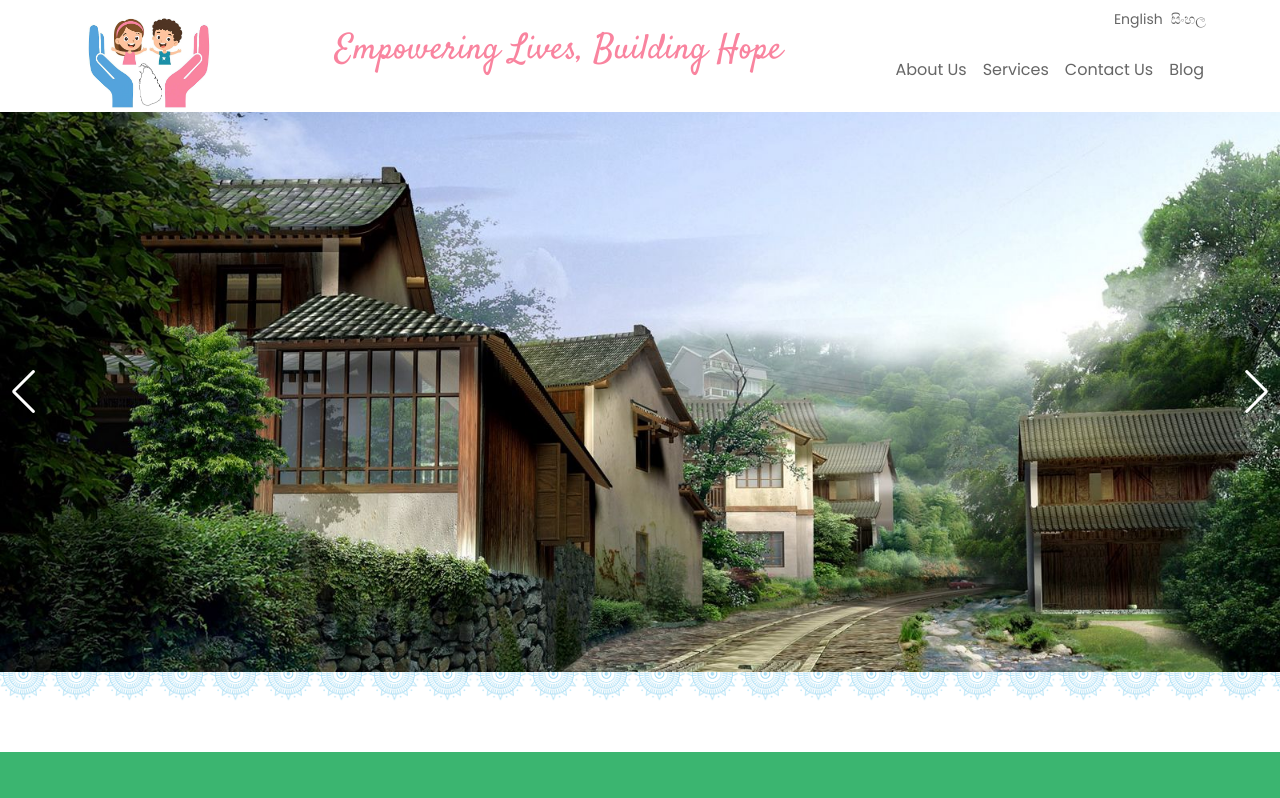
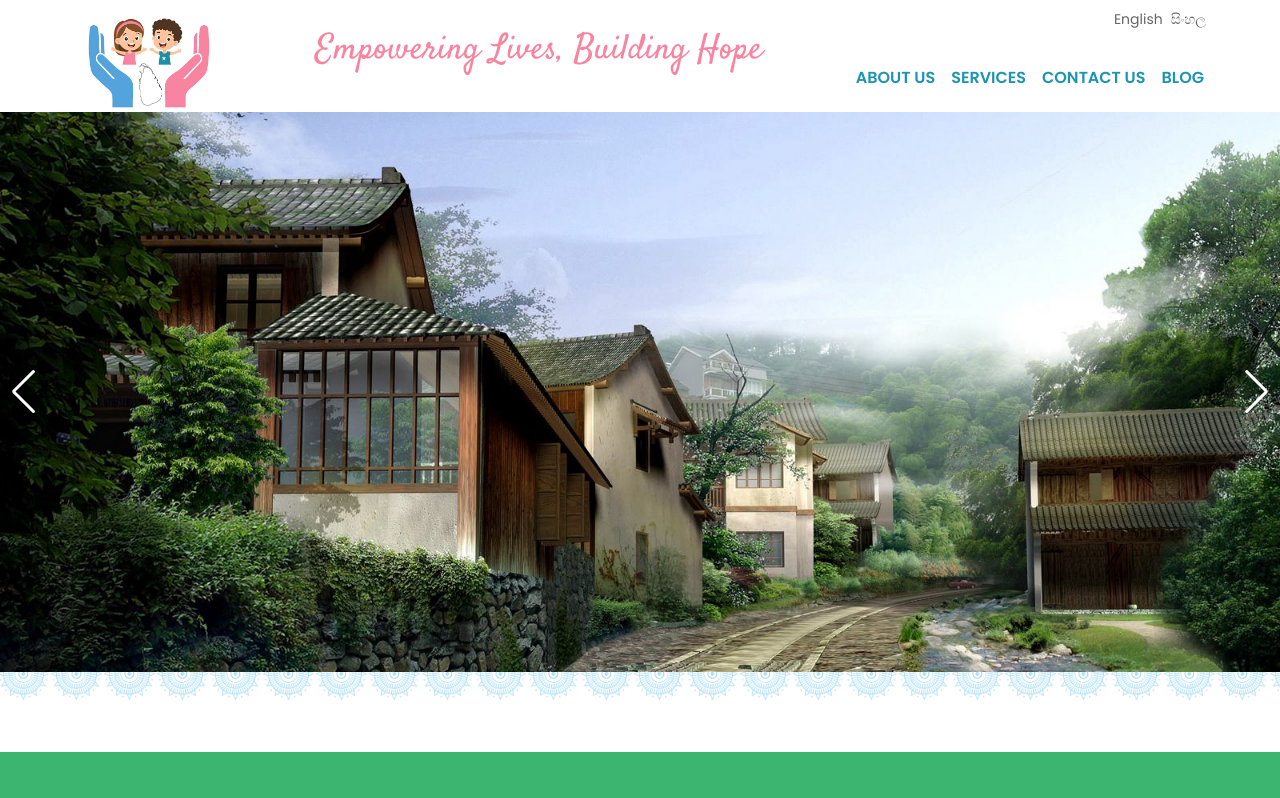
Before and after one commit to yohan86/arfoundataion, a React (Vite) app: page / in a window 1280 px wide. Shown: the top 798 px of the page. Built offline with nearby package versions, Linux system fonts and the light colour scheme.

Commit message:
Menu style changes

```diff
--- a/src/App.css
+++ b/src/App.css
@@ -1,3 +1,7 @@
+
+:root {
+    color-scheme: light !important; /* Tell browser to ignore dark mode */
+}
 .poppins-medium {
     font-family: "Poppins", sans-serif;
     font-weight: 500;
@@ -16,24 +20,19 @@
     font-style: normal;
   }
 
-:root {
-    color-scheme: light !important; /* Tell browser to ignore dark mode */
-}
 .satisfy-regular {
     font-family: "Satisfy", cursive;
     font-weight: 400;
     font-style: normal;
 }
-*{
-    font-family: "Poppins", sans-serif;
-    font-weight: 400;
-    font-style: normal;
 
-}
 body{
     font-size:14px;
     color:#666;
     background:#fff !important;
+    font-family: "Poppins", sans-serif;
+    font-weight: 400;
+    font-style: normal;
 }
 h1,h2{
     font-family:"Poppins", sans-serif;
@@ -56,6 +55,17 @@ h1,h2{
     font-weight: 500;
     font-style: normal;
  }
+ a{
+    color:#1d94b0;
+ }
+.light-text a{
+    color:#ede7e7;
+}
+.light-text a:hover,
+a:hover{
+   color:#f9849f;
+}
+
  .block-wrapper{
     width:100%;
     position:relative;
@@ -80,8 +90,6 @@ h1,h2{
     background-position: -4px -65px;
     background-size: 44px auto;
  }
-
-
  #hero-slider:after{
     content: "";
     display: block;
@@ -90,9 +98,7 @@ h1,h2{
     background-image: url("/images/border-circle-sm.png");
     background-position: -3px -81px;
     background-size: 53px auto;
-
  }
-
 
 /*Vision Mission*/
 .mission-blk{
@@ -116,7 +122,6 @@ h1,h2{
     right: 0;
     bottom:0;
 }
-
 
 /*About*/
 .about-blk h2{
@@ -180,7 +185,6 @@ h1,h2{
         bottom:auto;
     }
 
-
 }
 
 @media (min-width: 1024px) {
--- a/src/components/Contacts.tsx
+++ b/src/components/Contacts.tsx
@@ -3,7 +3,7 @@ import { TfiEmail } from "react-icons/tfi";
 
 const Contacts=()=> {
   return (
-    <div className="mt-5">
+    <div className="mt-4">
         <ul className="flex gap-2 flex-col color-white">
             <li><a  className="flex flex-row" href="#"><LuPhoneCall className="mr-2 mt-[2px]" /><span>+94-112 795 838</span></a></li>
             <li><a  className="flex flex-row" href="mailto:connect@anishkaranjeevi.org"><TfiEmail className="mr-2 mt-[2px]" /><span>connect@anishkaranjeevi.org</span></a></li>
--- a/src/components/Footer.tsx
+++ b/src/components/Footer.tsx
@@ -1,18 +1,20 @@
 import Contacts from "./Contacts";
+import NavBar from "./NavBar";
 import SocialMedia from "./SocialMedia";
 
 const Footer= () => {
   return (
-    <div className="footer-wrapper relative min-h-[150px] bg-[#006881]">
+    <div className="footer-wrapper light-text relative min-h-[150px] bg-[#006881]">
         <span className="top-border !top-0"></span>
         <div className="footer w-[90%] h-[100%] m-auto text-[#ede7e7] text-[12px] md:text-[14px]">
-           <div className="flex flex-col md:flex-row footer-inner justify-between pt-[30px]">
+           <div className="flex flex-col md:flex-row footer-inner justify-between pt-[30px] md:pt-[50px]">
                 <div className="left-blk">
+                    <NavBar menuIcon={false} />
                     <Contacts />
                 </div>
                 <div className="right-blk">
                     <div className="grid  md:justify-items-end">
-                        <div className="scial-wrapper flex flex-col md:flex-row gap-1 my-3 md:my-2">
+                        <div className="scial-wrapper flex flex-col md:flex-row gap-1 my-3 md:m-0 md:mb-3">
                             <h4 className="font-normal uppercase text-[14px] m-0 mr-2">Follow Us:</h4>
                             <SocialMedia />
                         </div>
--- a/src/components/Header.tsx
+++ b/src/components/Header.tsx
@@ -9,12 +9,12 @@ const Header= ()=> {
 
   const { t } = useTranslation();
   return (
-    <header className="relative bg-white z-2">
+    <header className="header relative bg-[#fff] z-2">
       <div className="relative flex w-full h-[75px] px-3 m-auto md:h-[90px] xl:h-[112px] md:max-w-[90%] md:justify-between">
         <div className="site-logo p-2"><img src="images/arlogo.jpg" className="w-[80px] md:w-[98px] xl:w-[130px]"/></div>
         <LangSwitcher />
         <h2 className="slogan-title satisfy-regular">{t("slogan")}</h2>
-        <NavBar/>
+        <NavBar menuIcon={true} />
       </div>
 
     </header>
--- a/src/components/NavBar.tsx
+++ b/src/components/NavBar.tsx
@@ -1,7 +1,9 @@
 import { useState } from "react";
 import { NavLink } from "react-router-dom";
-
-const  NavBar=()=> {
+ interface NavbarProps{
+  menuIcon:boolean;
+ }
+const  NavBar=({menuIcon}:NavbarProps)=> {
   const [activeMenu, setActiveMenu] = useState<boolean>(false);
   const ToggleMenu = ()=> {
     setActiveMenu(!activeMenu);
@@ -10,18 +12,21 @@ const  NavBar=()=> {
   return (
     <nav className={activeMenu ? "main-menu active": "main-menu"} onClick={()=>ToggleMenu()}>
       <div className="menu-wrapper relative h-0 overflow-hidden md:h-auto">
-        <ul className="flex flex-col gap-2 px-3 py-5 items-end md:flex-row md:gap-4 md:p-0">
+        <ul className="flex flex-col gap-2 px-3 py-5 items-end uppercase md:flex-row md:gap-4 md:p-0">
           <li><NavLink to="/about">About Us</NavLink></li>
           <li><NavLink to="/about">Services</NavLink></li>
           <li><NavLink to="/about">Contact Us</NavLink></li>
           <li><NavLink to="/about">Blog</NavLink></li>
         </ul>
       </div>
-      <div className="menu-toggle absolute top-[-32px] right-3">
-        <span className="menu-bar"></span>
-        <span className="menu-bar"></span>
-        <span className="menu-bar"></span>
-      </div>
+      {menuIcon && (
+        <div className="menu-toggle absolute top-[-32px] right-3">
+          <span className="menu-bar"></span>
+          <span className="menu-bar"></span>
+          <span className="menu-bar"></span>
+        </div>
+      )}
+
     </nav>
   )
 }
--- a/src/index.css
+++ b/src/index.css
@@ -51,11 +51,34 @@
       transform: translateY(0);
       pointer-events: auto;
   }
+  .main-menu .menu-wrapper li a{
+      font-weight: 600;
+      color:#fff;
+  }
+
   .menu-toggle{
     @apply block;
   }
   .menu-toggle .menu-bar{
     @apply block w-[22px] h-[3px] my-1 bg-[#1d94b0];
+  }
+
+.footer .main-menu {
+    @apply bg-transparent relative top-auto right-auto;
+}
+  .footer .main-menu .menu-wrapper{
+      transform: translateY(0);
+      opacity:1;
+      height:auto;
+      position:relative;
+      top:auto;
+      max-height: none;
+  }
+  .footer .main-menu .menu-wrapper ul{
+      @apply flex-row pb-0 px-0 md:pb-3;
+  }
+  .footer .main-menu .menu-wrapper li a{
+    font-weight: 400;
   }
 
 /*Slider*/
@@ -86,7 +109,7 @@
 @media (min-width: 768px) {
   /*Main menu*/
   .main-menu{
-    @apply relative flex w-auto items-end right-auto top-auto items-end mb-5 bg-transparent text-[#666];
+    @apply relative flex w-auto items-end right-auto top-auto items-end mb-5 bg-transparent text-[#666] md:mb-3;
   }
     .menu-toggle .menu-bar{
         @apply hidden;
@@ -98,9 +121,23 @@
     .main-menu .menu-wrapper li{
         @apply relative;
     }
+    .main-menu .menu-wrapper li a{
+        font-weight: 600;
+        color:#1d94b0;
+    }
+    .main-menu .menu-wrapper li a:hover{
+      color:#f9849f;
+    }
     .main-menu .menu-wrapper li:after{
         width:100%;
         height:2px;
         position:relative;
     }
+  .footer .main-menu{
+      @apply mb-0;
   }
+  .footer .main-menu .menu-wrapper li a{
+    font-weight: 400;
+    color:#fff;
+  }
+}
```
Also changed, not shown: public/images/bg-pattern.png (added). Lines whose indentation alone changed are shown as unchanged.
